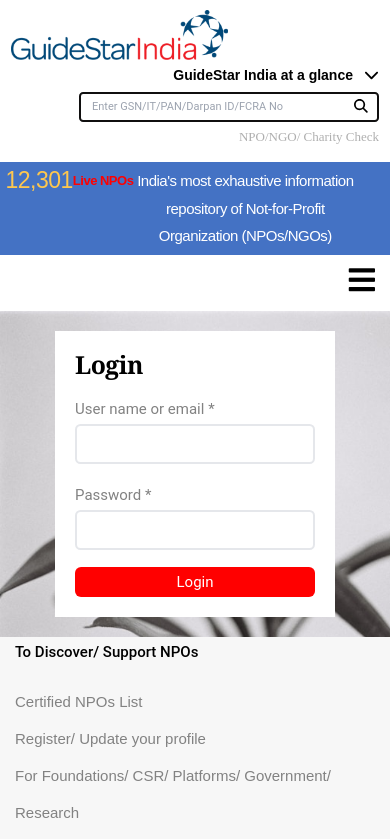
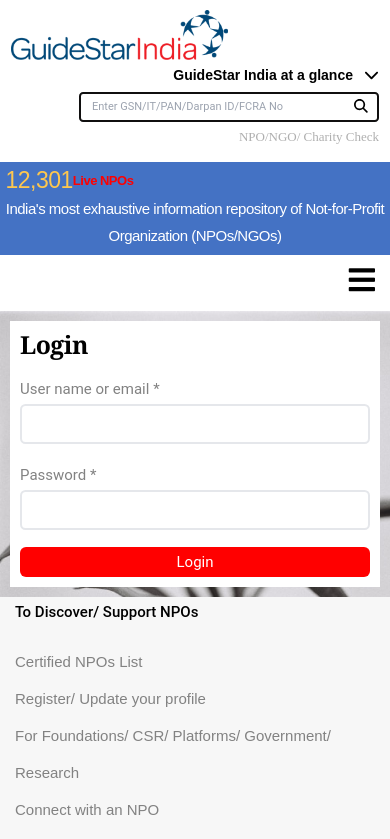
Before and after one commit to aswinenfono/guidestarindia, a React (Create React App) app: page /login in a window 390 px wide. Shown: the top 839 px of the page. Built offline with nearby package versions, Linux system fonts and the light colour scheme.

Commit message:
update responsive login page

```diff
--- a/src/Components/HeaderSec/HeaderLiveNpos.jsx
+++ b/src/Components/HeaderSec/HeaderLiveNpos.jsx
@@ -26,12 +26,14 @@
         return (
             <Container className='ml-0 mr-0 w-[100%] max-w-[100%] p-0'>
                 <m.div className='bg-[#4472C4] h-auto items-center p-2' >
-                    <Row className='w-[100%]'>
-                        <Col className='flex gap-1 h-auto'>
+                    <Row>
+                        <Col lg={3} className='flex gap-1'>
                             <div className="flex items-start">
                                 <HeaderCompo Data={{ tagType: 'h6', className: 'HeaderLiveNposHeader', text: '12,301' }} />
                                 <HeaderCompo Data={{ tagType: 'h6', className: 'HeaderLiveNposHeader2Light', text: 'Live NPOs' }} />
                             </div>
+                        </Col>
+                        <Col>
                             <div className="flex flex-1 justify-center">
                                 <HeaderCompo Data={{ tagType: 'h6', className: 'HeaderLiveNposHeader3light', text: `India's most exhaustive information repository of Not-for-Profit Organization (NPOs/NGOs)` }} />
                             </div>
--- a/src/pages/LoginPage/LoginPage.css
+++ b/src/pages/LoginPage/LoginPage.css
@@ -2,7 +2,6 @@
     background-image: url(/public/Images/loginBackgorund.jpg);
     object-fit: cover;
     width: 100%;
-    padding: 20px;
     background-size: cover;
 
 }
@@ -24,7 +23,6 @@
 .LoginPageMainSec {
     width: 100%;
     background-color: white;
-    padding: 20px;
 }
 
 .LoginPageInputs {
--- a/src/pages/LoginPage/LoginPage.jsx
+++ b/src/pages/LoginPage/LoginPage.jsx
@@ -55,7 +55,7 @@
         <>
             <HeaderSec theme={"light"} />
             <Container className='ml-0 mr-0 w-[100%] max-w-[100%] p-0'>
-                <section className='LoginPageBack'>
+                <section className='LoginPageBack p-[20px] max-md:p-[10px]'>
                     <Row>
                         <Col lg={6} className='  max-md:hidden h-auto flex flex-col items-center justify-center'>
                             <div className='LoginPageBackDiSBox '>
@@ -63,7 +63,7 @@
                             </div>
                         </Col>
                         <Col className='h-[100%] flex flex-col  items-center justify-center'>
-                            <div className='LoginPageMainSec w-[80%] gap-y-4'>
+                            <div className='LoginPageMainSec p-[20px] max-md:p-[10px] max-md:w-[100%] w-[80%] gap-y-4'>
                                 <HeaderCompo Data={{ text: 'Login', className: 'text-4xl text-black font-bold font-serif', tagType: 'h6' }} />
                                 <div className='LoginPageInputSec'>
                                     <form onSubmit={handleSubmit(onSubmit)}>
```
